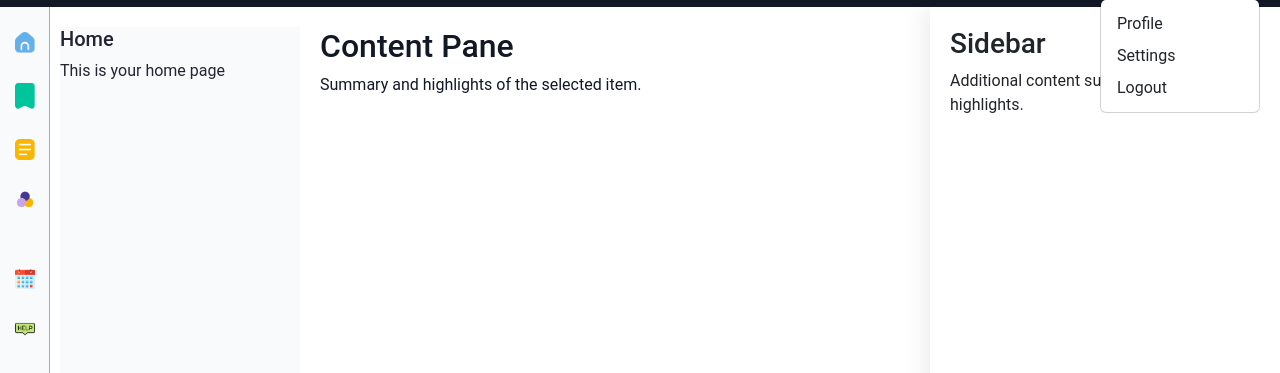
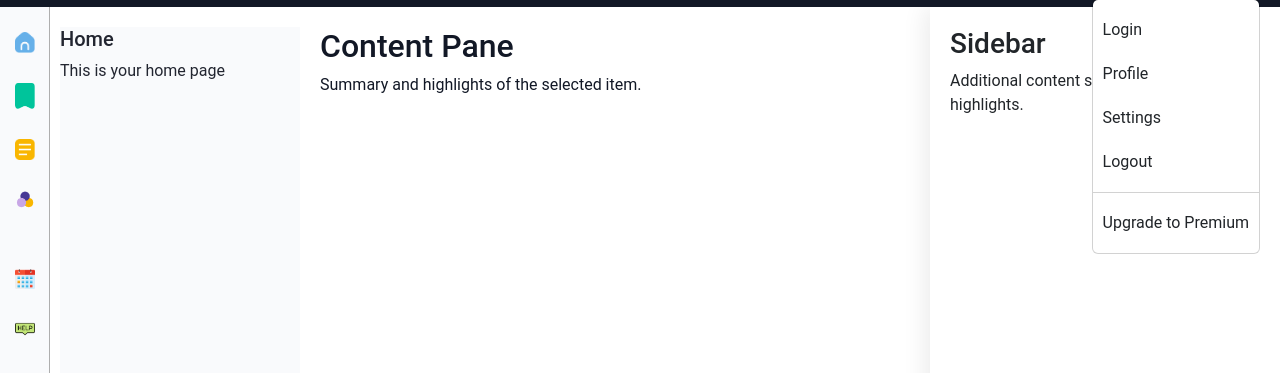
Before and after one commit to BetterDynamics/cabiNET, a browser extension: page html/index.html in a window 1280 px wide. Both pictures are taken after a click on the button 1223 px from the left and 37 px from the top of the page. Shown: the part 67-440 px from the top of the page. Drawn offline with nearby package versions, Linux system fonts and the light colour scheme.

Commit message:
Edit html for login funciontallity and app.js and added a login script

```diff
--- a/css/index_style.css
+++ b/css/index_style.css
@@ -90,6 +90,23 @@
     border-radius: 30%;
     margin-bottom: 10px;
 }
+
+.profile-icon .dropdown-menu{
+    min-width:200px;
+    padding:10px;
+    border-radius: 5px;
+}
+
+.dropdown-item{
+    padding: 10px;
+    transition: background-color 0.3s ease;
+}
+
+.dropdown-item:hover{
+    background-color: #F9FAFC;
+}
+
+
 .nav-icon{
     width: 30px;
     border: #BBBBBB solid 1px;
--- a/html/index.html
+++ b/html/index.html
@@ -36,9 +36,25 @@
                     <img src="../assets/profile.png" class="profile-icon" title="profile">
                 </button>
                 <ul class="dropdown-menu" aria-labelledby="dropdownMenuButton">
-                    <li><a class="dropdown-item" href="#">Profile</a></li>
-                    <li><a class="dropdown-item" href="#">Settings</a></li>
-                    <li><a class="dropdown-item" href="#">Logout</a></li>
+                    <li id="login-section">
+                        <a class="dropdown-item" href='#' id="login-link">Login</a>
+                    </li>
+                    <li>
+                        <a class="dropdown-item" href="#">Profile</a>
+                    </li>
+                    <li id="settings-section">
+                        <a class="dropdown-item" href="#">Settings</a>
+                    </li>
+                    <li id="logout-section">
+                        <a class="dropdown-item" href="#" id="logout-link">Logout</a>
+                    </li>
+                    <li>
+                        <hr class="dropdown-divider">
+                    </li>
+                    <!-- Paywall Section -->
+                    <li>
+                        <a class="dropdown-item" href="#" id="paywall-link">Upgrade to Premium</a>
+                    </li>
                 </ul>
 
             </div>
@@ -132,6 +148,6 @@
     <script src="../js/app.js"></script>
     <script src="https://cdn.jsdelivr.net/npm/@popperjs/core@2.11.8/dist/umd/popper.min.js"></script>
     <script src="https://cdn.jsdelivr.net/npm/bootstrap@5.3.3/dist/js/bootstrap.bundle.min.js"></script>
-
+    <script src="../js/login.js"></script>
 </body>
 </html>
--- a/js/app.js
+++ b/js/app.js
@@ -27,3 +27,6 @@ window.addEventListener('popstate', () => {
 
 
 window.dispatchEvent(new Event('popstate'));
+
+console.log("Current Page ID: ", pageID);
+console.log("All Pages: ", pages);
--- /dev/null
+++ b/js/login.js
@@ -0,0 +1,43 @@
+// Simulate user state (Replace this with real authentication later)
+let isAuthenticated = false;
+
+// Elements
+const loginLink = document.getElementById('login-link');
+const logoutLink = document.getElementById('logout-link');
+const profileSection = document.getElementById('profile-section');
+const settingsSection = document.getElementById('settings-section');
+const loginSection = document.getElementById('login-section');
+const logoutSection = document.getElementById('logout-section');
+
+// Function to update dropdown based on authentication
+function updateDropdown() {
+    if (isAuthenticated) {
+        loginSection.style.display = 'none';
+        profileSection.style.display = 'block';
+        settingsSection.style.display = 'block';
+        logoutSection.style.display = 'block';
+    } else {
+        loginSection.style.display = 'block';
+        profileSection.style.display = 'none';
+        settingsSection.style.display = 'none';
+        logoutSection.style.display = 'none';
+    }
+}
+
+// Event Listeners
+loginLink.addEventListener('click', (e) => {
+    e.preventDefault();
+    isAuthenticated = true; // Simulated login
+    alert('Logged in successfully!');
+    updateDropdown();
+});
+
+logoutLink.addEventListener('click', (e) => {
+    e.preventDefault();
+    isAuthenticated = false; // Simulated logout
+    alert('Logged out successfully!');
+    updateDropdown();
+});
+
+// Initialize
+updateDropdown();
```
